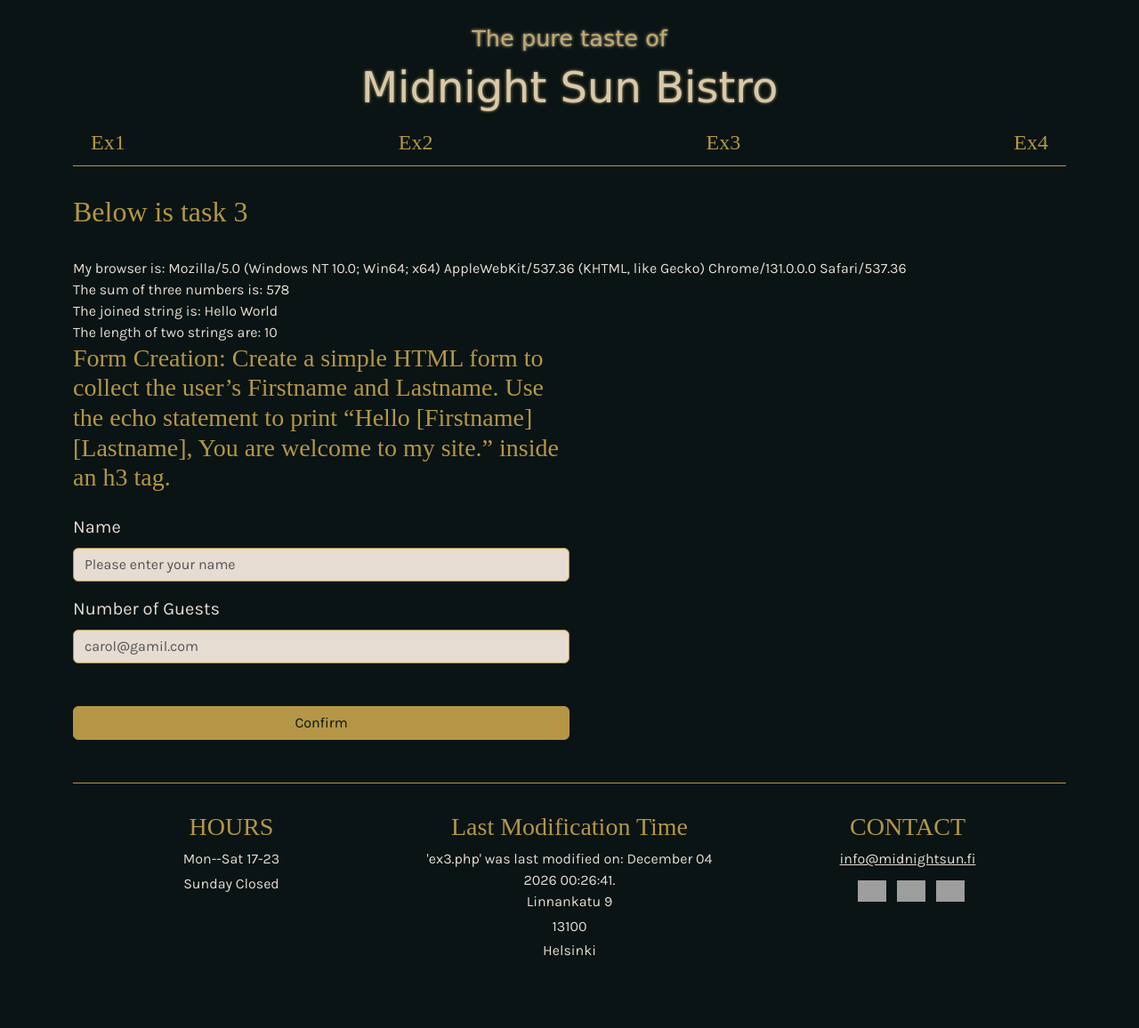
After one commit to CarolLu85/PHP_InClass, a PHP site: page /jinLu_Tasks/ex3.php in a window 1280 px wide. The commit adds this page. Shown: the whole page at 89% size. Run offline with PHP 8.4, Linux system fonts and the light colour scheme; some web fonts are replaced; grey boxes are pictures that could not be loaded.

Commit message:
finished task 3

```diff
--- a/jinLu_Tasks/ex1.php
+++ b/jinLu_Tasks/ex1.php
@@ -1,7 +1,7 @@
 <?php
  $title = "Ex1";
 include('header.php'); ?>
-<body>
+<main>
     <h3>3.1 Write PHP code to output the following message:
         Hello world! My name is "David"
     </h3>
@@ -52,6 +52,6 @@ include('header.php'); ?>
 <h3>Take a screenshot that confirms your development environment setup and include
 it as an image in the "ex1.php" file.h3>
 <img src="images/24.png" alt="web development environment">
+</main>
 <?php include('footer.php'); ?>
-</body>
 </html>
--- /dev/null
+++ b/jinLu_Tasks/ex3.php
@@ -0,0 +1,49 @@
+<?php
+$title = "TASK 3";
+include 'header.php'; ?>
+<main>
+    <div class="task_3">
+        <?php
+            echo "<h2> Below is task 3</h2>" . "<br>";
+        function displayBrowser(){
+            $browser = $_SERVER['HTTP_USER_AGENT'];
+            echo "My browser is: $browser" . "<br>";
+        }
+        displayBrowser();
+
+        function addNum(){
+        $num1 = 298;
+        $num2 = 234;
+        $num3 = 46;
+        $sum = $num1 + $num2 + $num3;
+        echo "The sum of three numbers is: $sum". "<br>";
+        }
+        addNum();
+
+        function strcounter(){
+            $str1 = "Hello";
+            $str2 = "World";
+            echo "The joined string is: " . $str1 . " " . $str2 . "<br>";
+            echo "The length of two strings are: " .strlen($str1) + strlen($str2) ."<br>";
+        }
+
+        strcounter();
+    ?>
+    </div>
+    <form class = "col-lg-6 bookform custom-padding" method="post" action="process.php">
+                <h3>Form Creation: Create a simple HTML form to collect the user’s Firstname and Lastname. Use the echo statement to print “Hello [Firstname] [Lastname], You are welcome to my site.” inside an h3 tag.</h3>
+                <div>
+                    <label for="name" class="form-label fs-5">Name</label>
+                    <input type="text" class="form-control" name="nimi" id="name" aria-describedby="nameHelp" placeholder="Please enter your name" required>
+                </div>
+                <div class="mb-3">
+                    <label for="email" class="form-label fs-5">Number of Guests</label>
+                    <input type="email" class="form-control" name="email" id="email" placeholder="carol@gamil.com" required>
+                </div>
+                <div class = "d-grid">
+                    <button type="submit" class="btn btn-primary d-grid" value="submit">Confirm</button>
+                </div>
+    </form>
+</main>
+
+<?php include 'footer.php'; ?>
--- a/jinLu_Tasks/footer.php
+++ b/jinLu_Tasks/footer.php
@@ -6,7 +6,15 @@
                 <p>Sunday Closed</p>
             </div>
             <div class="col-12 col-lg-4">
-                <h3>LOCATION</h3>
+                <h3>Last Modification Time</h3>
+                <?php
+                    $currentFile = basename($_SERVER['PHP_SELF']);
+                    if (file_exists($currentFile)) {
+                        echo "'$currentFile' was last modified on: " . date ("F d Y H:i:s.", filemtime($currentFile));
+                    } else {
+                        echo "'$currentFile' was last modified on: "  . date ("F d Y H:i:s.", getlastmod());
+                    }
+                ?>
                 <p>Linnankatu 9</p>
                 <p>13100</p>
                 <p>Helsinki</p>
--- a/jinLu_Tasks/header.php
+++ b/jinLu_Tasks/header.php
@@ -30,7 +30,7 @@
                     <ul class="navbar-nav d-flex justify-content-between w-100">
                         <li class="nav-item fs-4"><a href="ex1.php" class="nav-link">Ex1</a></li>
                         <li class="nav-item fs-4"><a href="ex2.php" class="nav-link">Ex2</a></li>
-                        <li class="nav-item fs-4"><a href="home.php" class="nav-link">Ex3</a></li>
+                        <li class="nav-item fs-4"><a href="ex3.php" class="nav-link">Ex3</a></li>
                         <li class="nav-item fs-4"><a href="home.php" class="nav-link">Ex4</a></li>
 
 
```
Also changed, not shown: jinLu_Tasks/process.php (added, +18 -0 lines), 1 other file.
